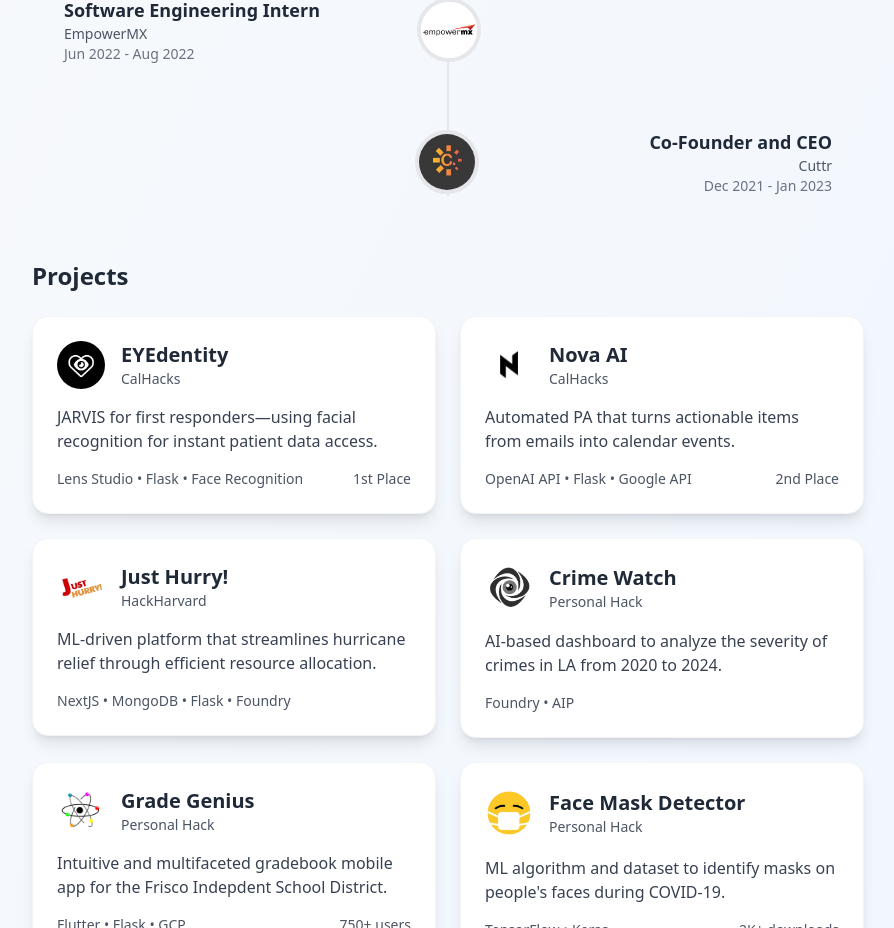
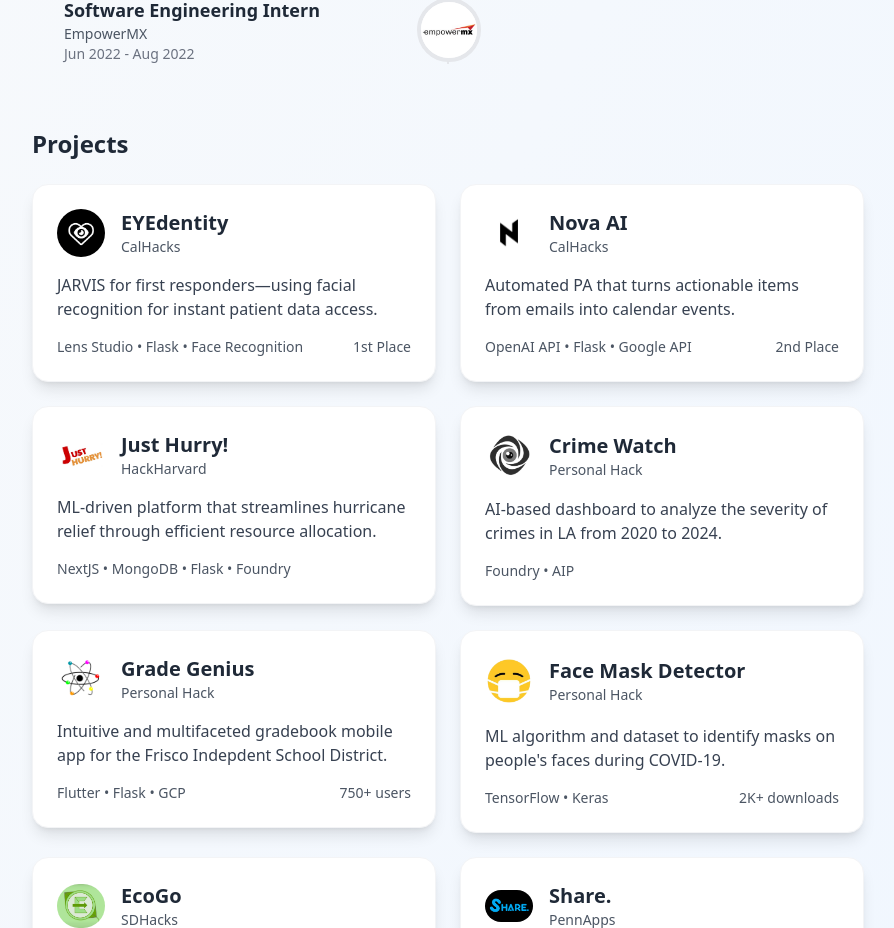
Before and after one commit to jpsingaraju/personal-website, a Next.js app: page /about in a window 1280 px wide. Shown: the part 1000-1928 px from the top of the page, without its empty margins (192-1086 px from the left). Built offline with nearby package versions, Linux system fonts and the light colour scheme.

Commit message:
update experience

```diff
--- a/app/about/page.js
+++ b/app/about/page.js
@@ -214,12 +214,6 @@
       title: "Software Engineering Intern",
       date: "Jun 2022 - Aug 2022",
     },
-    {
-      logo: "/cuttr-logo.jpeg",
-      company: "Cuttr",
-      title: "Co-Founder and CEO",
-      date: "Dec 2021 - Jan 2023",
-    },
   ];
 
   const projects = [
```
